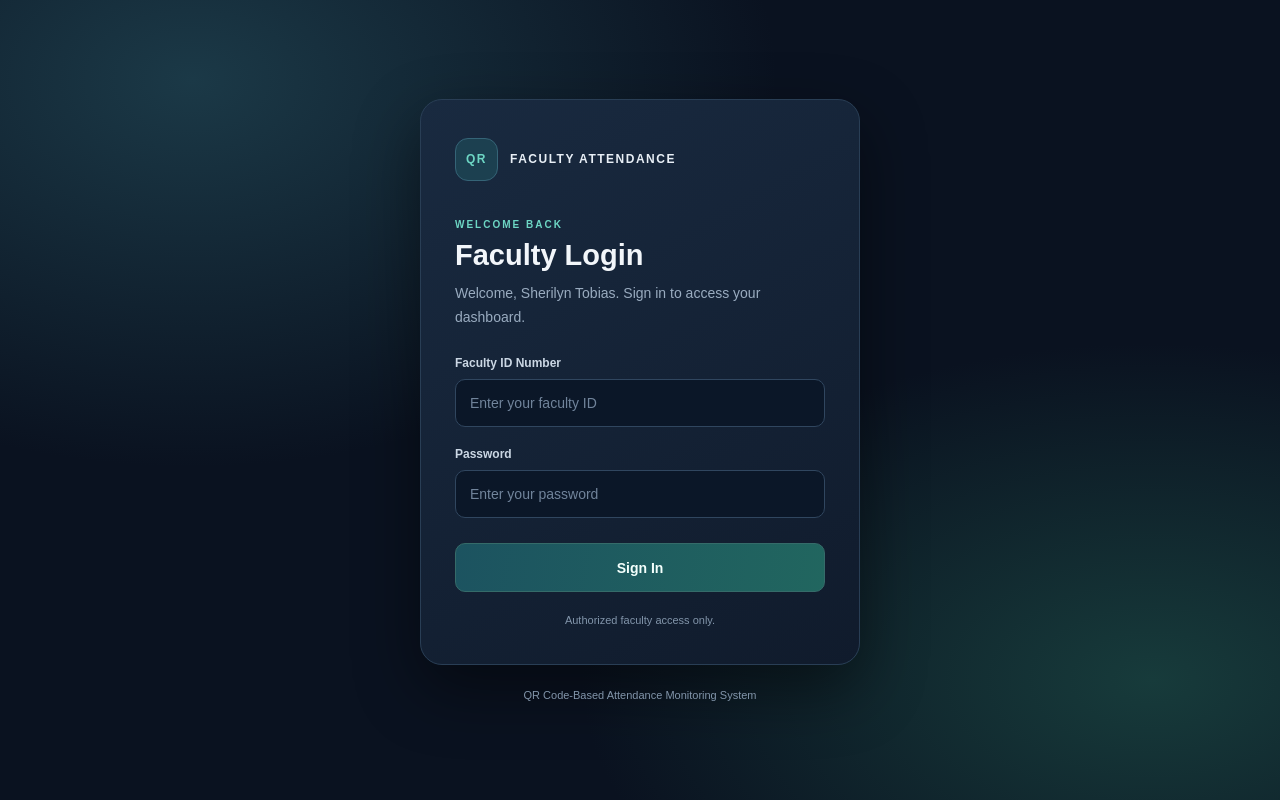
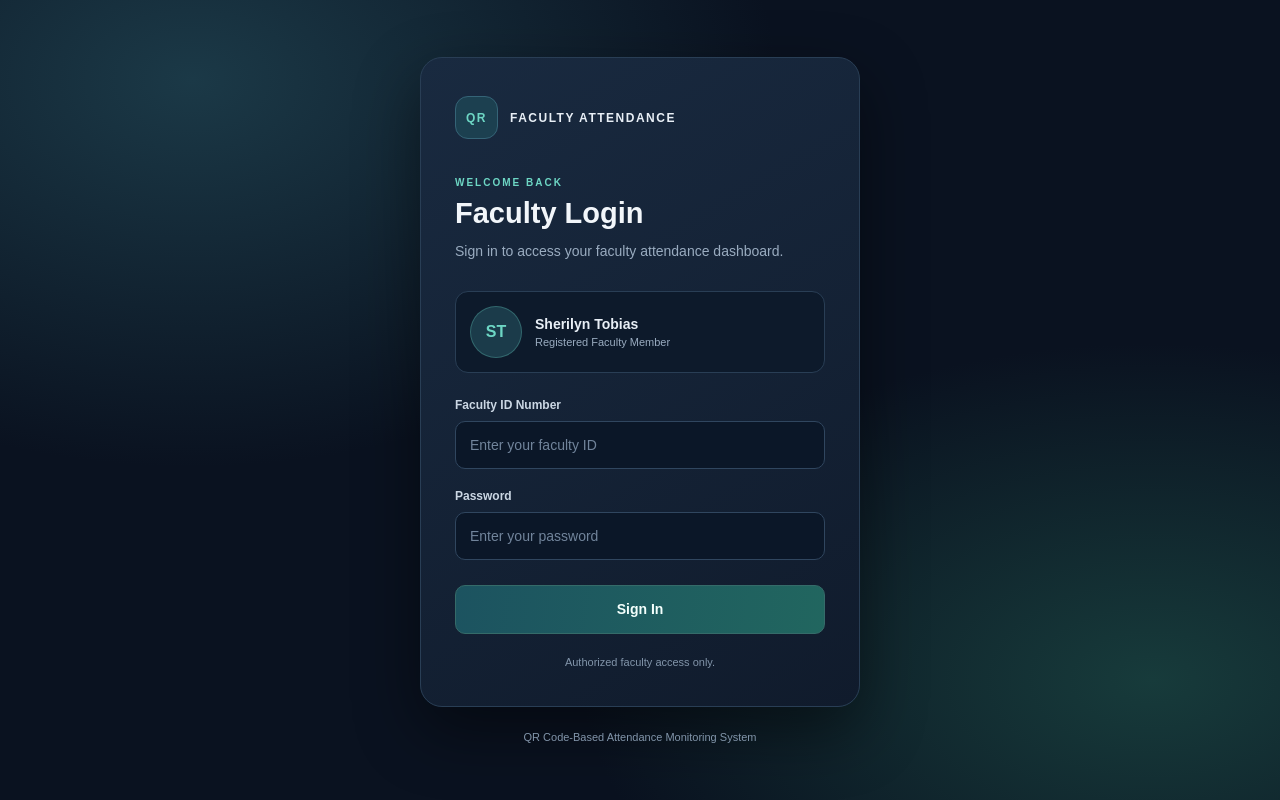
Before and after one commit to bayatanrachel/Faculty-Attendance-Monitoring-Rachel, a Next.js app: page / in a window 1280 px wide. Built offline with nearby package versions, Linux system fonts and the light colour scheme.

Commit message:
Update page.js

```diff
--- a/app/page.js
+++ b/app/page.js
@@ -31,8 +31,31 @@ export default function Home() {
           <p className="welcome-label">WELCOME BACK</p>
           <h1>Faculty Login</h1>
           <p className="subtitle">
-            Welcome, Sherilyn Tobias. Sign in to access your dashboard.
+            Sign in to access your faculty attendance dashboard.
           </p>
+        </div>
+
+        <div
+          style={{
+            display: "flex",
+            alignItems: "center",
+            gap: "13px",
+            padding: "14px",
+            marginBottom: "25px",
+            border: "1px solid #293e55",
+            borderRadius: "13px",
+            background: "#0d1a2b"
+          }}
+        >
+          <div className="faculty-avatar">ST</div>
+          <div>
+            <strong style={{ display: "block", color: "#e8eff6", fontSize: "14px" }}>
+              Sherilyn Tobias
+            </strong>
+            <span style={{ display: "block", color: "#9aacc0", fontSize: "11px", marginTop: "4px" }}>
+              Registered Faculty Member
+            </span>
+          </div>
         </div>
 
         <form className="login-form" onSubmit={handleLogin}>
```
